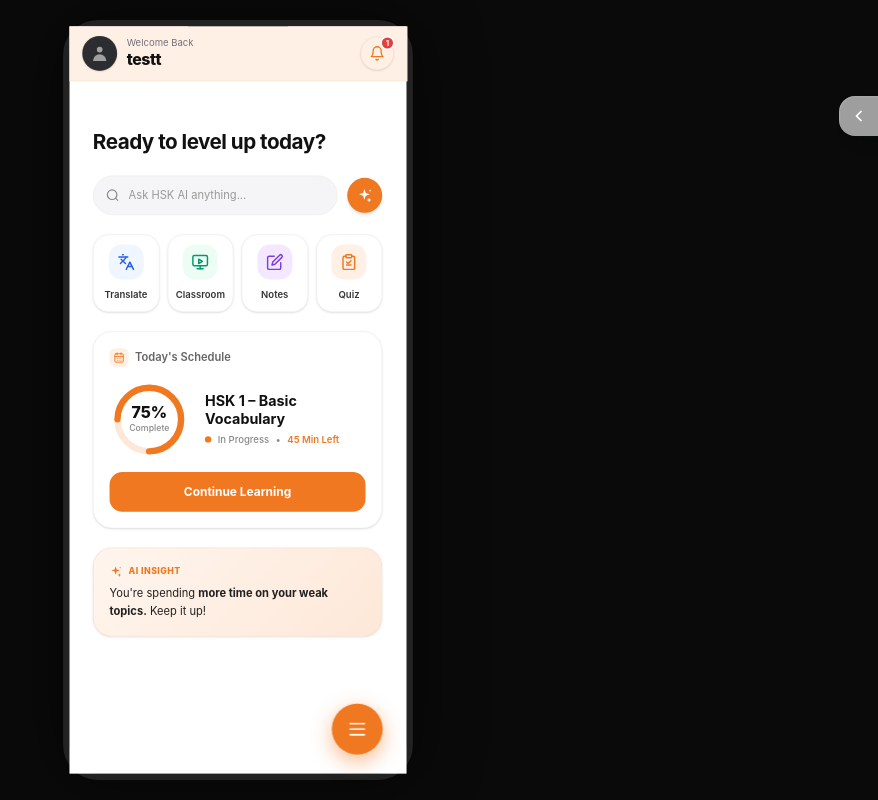
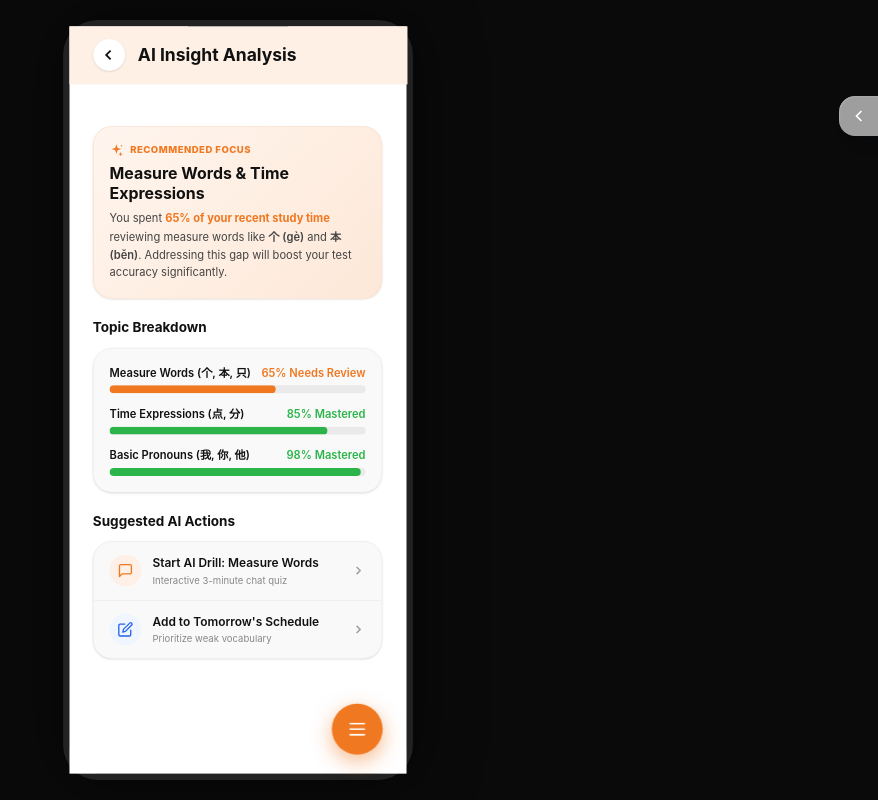
Before and after one commit to ayora304/hsk-pwa-v01, a React (Vite) app: page /ai-insight in a window 1280 px wide. Before the commit this address led to /home. Shown: the whole page, without its empty margins (402-1280 px from the left). Built offline with nearby package versions, Linux system fonts and the light colour scheme; grey boxes are pictures that could not be loaded.

Commit message:
feat: implement AI Insight detail page with matching fixed header architecture

```diff
--- a/src/App.tsx
+++ b/src/App.tsx
@@ -6,6 +6,8 @@ import { ProfilePage } from './pages/profile/ProfilePage';
 import { NotificationsPage } from './pages/notifications/NotificationsPage';
 import { ChatsPage } from './pages/chats/ChatsPage';
 import { StatsPage } from './pages/stats/StatsPage';
+import { ScheduleDetailPage } from './pages/schedule/ScheduleDetailPage';
+import { AiInsightDetailPage } from './pages/ai/AiInsightDetailPage';
 
 export const App: React.FC = () => {
   return (
@@ -14,6 +16,8 @@ export const App: React.FC = () => {
         <Routes>
           <Route path="/" element={<Navigate to="/home" replace />} />
           <Route path="/home" element={<HomePage />} />
+          <Route path="/schedule-detail" element={<ScheduleDetailPage />} />
+          <Route path="/ai-insight" element={<AiInsightDetailPage />} />
           <Route path="/chats" element={<ChatsPage />} />
           <Route path="/stats" element={<StatsPage />} />
           <Route path="/profile" element={<ProfilePage />} />
--- /dev/null
+++ b/src/pages/ai/AiInsightDetailPage.tsx
@@ -0,0 +1,136 @@
+import React, { useEffect } from 'react';
+import { useNavigate } from 'react-router-dom';
+
+interface Props { onBack?: () => void; }
+
+export const AiInsightDetailPage: React.FC<Props> = ({ onBack }) => {
+  const navigate = useNavigate();
+  const handleBack = onBack || (() => navigate('/home'));
+
+  useEffect(() => {
+    document.body.style.backgroundColor = '#FFF0E5';
+    document.documentElement.style.backgroundColor = '#FFF0E5';
+    const meta = document.querySelector('meta[name="theme-color"]');
+    if (meta) meta.setAttribute('content', '#FFF0E5');
+  }, []);
+
+  return (
+    <div className="w-full relative pb-24">
+
+      {/* IMMOVABLE FIXED HEADER */}
+      <div className="fixed top-0 inset-x-0 w-full max-w-[1200px] mx-auto z-50 bg-[#FFF0E5] pt-[env(safe-area-inset-top)]">
+        <div className="px-[24px] md:px-[30px] py-4 flex items-center gap-4">
+          <button onClick={handleBack} className="w-10 h-10 rounded-full bg-white flex items-center justify-center shadow-sm active:scale-95 transition-transform cursor-pointer">
+            <svg width="22" height="22" viewBox="0 0 24 24" fill="none" stroke="#111111" strokeWidth="2.5" className="mr-0.5">
+              <polyline points="15 18 9 12 15 6" />
+            </svg>
+          </button>
+          <h1 className="font-bold text-[22px] text-[#111111]">AI Insight Analysis</h1>
+        </div>
+      </div>
+
+      {/* INVISIBLE SPACER */}
+      <div className="w-full h-[calc(72px+env(safe-area-inset-top))]" />
+
+      {/* PAGE CONTENT */}
+      <div className="space-y-6">
+
+        {/* Main Highlight Card */}
+        <div className="w-full p-5 rounded-[24px] border border-[#FCD8BE]/60 shadow-sm" style={{ background: 'linear-gradient(135deg, #FFF5EE 0%, #FDE8D8 100%)' }}>
+          <div className="flex items-center gap-2 mb-2">
+            <svg width="18" height="18" viewBox="0 0 24 24" fill="#F07820">
+              <path d="M11.5 2.5L13.5 8.5L19.5 10.5L13.5 12.5L11.5 18.5L9.5 12.5L3.5 10.5L9.5 8.5L11.5 2.5z"/>
+              <path d="M18.5 15.5L19.5 18L22 19L19.5 20L18.5 22.5L17.5 20L15 19L17.5 18L18.5 15.5z"/>
+              <path d="M20 3L20.5 4.5L22 5L20.5 5.5L20 7L19.5 5.5L18 5L19.5 4.5L20 3z"/>
+            </svg>
+            <span className="text-[12px] font-extrabold text-[#F07820] uppercase tracking-wider">RECOMMENDED FOCUS</span>
+          </div>
+          <h2 className="text-xl font-bold text-[#111111] leading-tight mb-2">
+            Measure Words &amp; Time Expressions
+          </h2>
+          <p className="text-[14px] text-[#444444] leading-relaxed">
+            You spent <span className="font-bold text-[#F07820]">65% of your recent study time</span> reviewing measure words like <span className="font-semibold">个 (gè)</span> and <span className="font-semibold">本 (běn)</span>. Addressing this gap will boost your test accuracy significantly.
+          </p>
+        </div>
+
+        {/* Study Time Allocation Breakdown */}
+        <div>
+          <h2 className="font-bold text-[17px] text-[#111111] mb-3">Topic Breakdown</h2>
+          <div className="w-full p-5 shadow-sm bg-[#F9F9F9] border border-[#EEEEEE] rounded-[24px] space-y-4">
+            <div>
+              <div className="flex justify-between text-sm font-semibold mb-1.5">
+                <span className="text-[#111111]">Measure Words (个, 本, 只)</span>
+                <span className="text-[#F07820]">65% Needs Review</span>
+              </div>
+              <div className="w-full h-2.5 bg-[#EAEAEA] rounded-full overflow-hidden">
+                <div className="h-full bg-[#F07820] rounded-full" style={{ width: '65%' }}></div>
+              </div>
+            </div>
+
+            <div>
+              <div className="flex justify-between text-sm font-semibold mb-1.5">
+                <span className="text-[#111111]">Time Expressions (点, 分)</span>
+                <span className="text-[#2CB44A]">85% Mastered</span>
+              </div>
+              <div className="w-full h-2.5 bg-[#EAEAEA] rounded-full overflow-hidden">
+                <div className="h-full bg-[#2CB44A] rounded-full" style={{ width: '85%' }}></div>
+              </div>
+            </div>
+
+            <div>
+              <div className="flex justify-between text-sm font-semibold mb-1.5">
+                <span className="text-[#111111]">Basic Pronouns (我, 你, 他)</span>
+                <span className="text-[#2CB44A]">98% Mastered</span>
+              </div>
+              <div className="w-full h-2.5 bg-[#EAEAEA] rounded-full overflow-hidden">
+                <div className="h-full bg-[#2CB44A] rounded-full" style={{ width: '98%' }}></div>
+              </div>
+            </div>
+          </div>
+        </div>
+
+        {/* Action Options */}
+        <div>
+          <h2 className="font-bold text-[17px] text-[#111111] mb-3">Suggested AI Actions</h2>
+          <div className="w-full shadow-sm bg-[#F9F9F9] border border-[#EEEEEE] rounded-[24px] overflow-hidden">
+
+            <div onClick={() => navigate('/chats')} className="flex items-center justify-between px-5 py-4 border-b border-[#EEEEEE] active:bg-gray-100 transition-colors cursor-pointer">
+              <div className="flex items-center gap-3.5">
+                <div className="w-10 h-10 rounded-full bg-[#FEF0E6] flex items-center justify-center shrink-0">
+                  <svg width="20" height="20" viewBox="0 0 24 24" fill="none" stroke="#F07820" strokeWidth="2" strokeLinecap="round" strokeLinejoin="round">
+                    <path d="M21 15a2 2 0 0 1-2 2H7l-4 4V5a2 2 0 0 1 2-2h14a2 2 0 0 1 2 2z"></path>
+                  </svg>
+                </div>
+                <div>
+                  <p className="text-[15px] font-semibold text-[#111111]">Start AI Drill: Measure Words</p>
+                  <p className="text-xs text-[#888888] mt-0.5">Interactive 3-minute chat quiz</p>
+                </div>
+              </div>
+              <svg width="18" height="18" viewBox="0 0 24 24" fill="none" stroke="#A0A0A0" strokeWidth="2.5"><polyline points="9 18 15 12 9 6"/></svg>
+            </div>
+
+            <div onClick={() => navigate('/home')} className="flex items-center justify-between px-5 py-4 active:bg-gray-100 transition-colors cursor-pointer">
+              <div className="flex items-center gap-3.5">
+                <div className="w-10 h-10 rounded-full bg-[#EFF6FF] flex items-center justify-center shrink-0">
+                  <svg width="20" height="20" viewBox="0 0 24 24" fill="none" stroke="#2563EB" strokeWidth="2" strokeLinecap="round" strokeLinejoin="round">
+                    <path d="M11 4H4a2 2 0 0 0-2 2v14a2 2 0 0 0 2 2h14a2 2 0 0 0 2-2v-7"></path>
+                    <path d="M18.5 2.5a2.121 2.121 0 0 1 3 3L12 15l-4 1 1-4 9.5-9.5z"></path>
+                  </svg>
+                </div>
+                <div>
+                  <p className="text-[15px] font-semibold text-[#111111]">Add to Tomorrow's Schedule</p>
+                  <p className="text-xs text-[#888888] mt-0.5">Prioritize weak vocabulary</p>
+                </div>
+              </div>
+              <svg width="18" height="18" viewBox="0 0 24 24" fill="none" stroke="#A0A0A0" strokeWidth="2.5"><polyline points="9 18 15 12 9 6"/></svg>
+            </div>
+
+          </div>
+        </div>
+
+      </div>
+    </div>
+  );
+};
+
+export default AiInsightDetailPage;
--- a/src/pages/home/HomePage.tsx
+++ b/src/pages/home/HomePage.tsx
@@ -71,7 +71,7 @@ export const HomePage: React.FC = () => {
           <div className="bg-white border border-[#F0F0F0] rounded-[20px] p-3 shadow-sm flex flex-col items-center gap-2.5 cursor-pointer"><div className="w-11 h-11 rounded-2xl bg-[#F3E8FF] flex items-center justify-center"><svg width="22" height="22" viewBox="0 0 24 24" fill="none" stroke="#7C3AED" strokeWidth="2" strokeLinecap="round" strokeLinejoin="round"><path d="M11 4H4a2 2 0 0 0-2 2v14a2 2 0 0 0 2 2h14a2 2 0 0 0 2-2v-7"/><path d="M18.5 2.5a2.121 2.121 0 0 1 3 3L12 15l-4 1 1-4 9.5-9.5z"/></svg></div><span className="text-[12px] font-semibold text-[#333333]">Notes</span></div>
           <div className="bg-white border border-[#F0F0F0] rounded-[20px] p-3 shadow-sm flex flex-col items-center gap-2.5 cursor-pointer"><div className="w-11 h-11 rounded-2xl bg-[#FFF0E5] flex items-center justify-center"><svg width="22" height="22" viewBox="0 0 24 24" fill="none" stroke="#F07820" strokeWidth="2" strokeLinecap="round" strokeLinejoin="round"><path d="M16 4h2a2 2 0 0 1 2 2v14a2 2 0 0 1-2 2H6a2 2 0 0 1-2-2V6a2 2 0 0 1 2-2h2"/><path d="M15 2H9a1 1 0 0 0-1 1v2a1 1 0 0 0 1 1h6a1 1 0 0 0 1-1V3a1 1 0 0 0-1-1z"/><path d="M9 12l2 2 4-4"/><path d="M9 16h6"/></svg></div><span className="text-[12px] font-semibold text-[#333333]">Quiz</span></div>
         </div>
-        <div className="w-full bg-white rounded-[24px] p-5 border border-[#F0F0F0] shadow-sm space-y-4">
+        <div onClick={() => navigate('/schedule-detail')} className="w-full bg-white rounded-[24px] p-5 border border-[#F0F0F0] shadow-sm space-y-4 cursor-pointer active:scale-[0.98] transition-transform">
           <div className="flex items-center gap-2"><div className="w-6 h-6 rounded-lg bg-[#FFF0E5] flex items-center justify-center"><svg width="14" height="14" viewBox="0 0 24 24" fill="none" stroke="#F07820" strokeWidth="2" strokeLinecap="round" strokeLinejoin="round"><rect x="3" y="4" width="18" height="18" rx="2" ry="2"/><line x1="16" y1="2" x2="16" y2="6"/><line x1="8" y1="2" x2="8" y2="6"/><line x1="3" y1="10" x2="21" y2="10"/><path d="M8 14h.01"/><path d="M12 14h.01"/><path d="M16 14h.01"/><path d="M8 18h.01"/><path d="M12 18h.01"/><path d="M16 18h.01"/></svg></div><span className="text-sm font-semibold text-[#666666]">Today's Schedule</span></div>
           <div className="flex items-center gap-5">
             <div className="relative w-[100px] h-[100px] flex-shrink-0 flex items-center justify-center">
@@ -82,7 +82,7 @@ export const HomePage: React.FC = () => {
           </div>
           <button onClick={() => navigate('/stats')} className="w-full bg-[#F07820] text-white py-3.5 rounded-2xl font-bold text-[15px] cursor-pointer">Continue Learning</button>
         </div>
-        <div className="w-full p-5 rounded-[24px] border border-[#FCD8BE]/60 shadow-sm" style={{ background: 'linear-gradient(135deg, #FFF5EE 0%, #FDE8D8 100%)' }}>
+        <div onClick={() => navigate('/ai-insight')} className="w-full p-5 rounded-[24px] border border-[#FCD8BE]/60 shadow-sm cursor-pointer active:scale-[0.98] transition-transform" style={{ background: 'linear-gradient(135deg, #FFF5EE 0%, #FDE8D8 100%)' }}>
           <div className="flex items-center gap-2 mb-2"><svg width="16" height="16" viewBox="0 0 24 24" fill="#F07820"><path d="M11.5 2.5L13.5 8.5L19.5 10.5L13.5 12.5L11.5 18.5L9.5 12.5L3.5 10.5L9.5 8.5L11.5 2.5z"/><path d="M18.5 15.5L19.5 18L22 19L19.5 20L18.5 22.5L17.5 20L15 19L17.5 18L18.5 15.5z"/><path d="M20 3L20.5 4.5L22 5L20.5 5.5L20 7L19.5 5.5L18 5L19.5 4.5L20 3z"/></svg><span className="text-[11px] font-extrabold text-[#F07820] uppercase tracking-wider">AI INSIGHT</span></div>
           <p className="text-[14px] text-[#222222] leading-relaxed">You're spending <span className="font-bold">more time on your weak topics.</span> Keep it up!</p>
         </div>
```
Also changed, not shown: src/pages/schedule/ScheduleDetailPage.tsx (+33 -15 lines).
